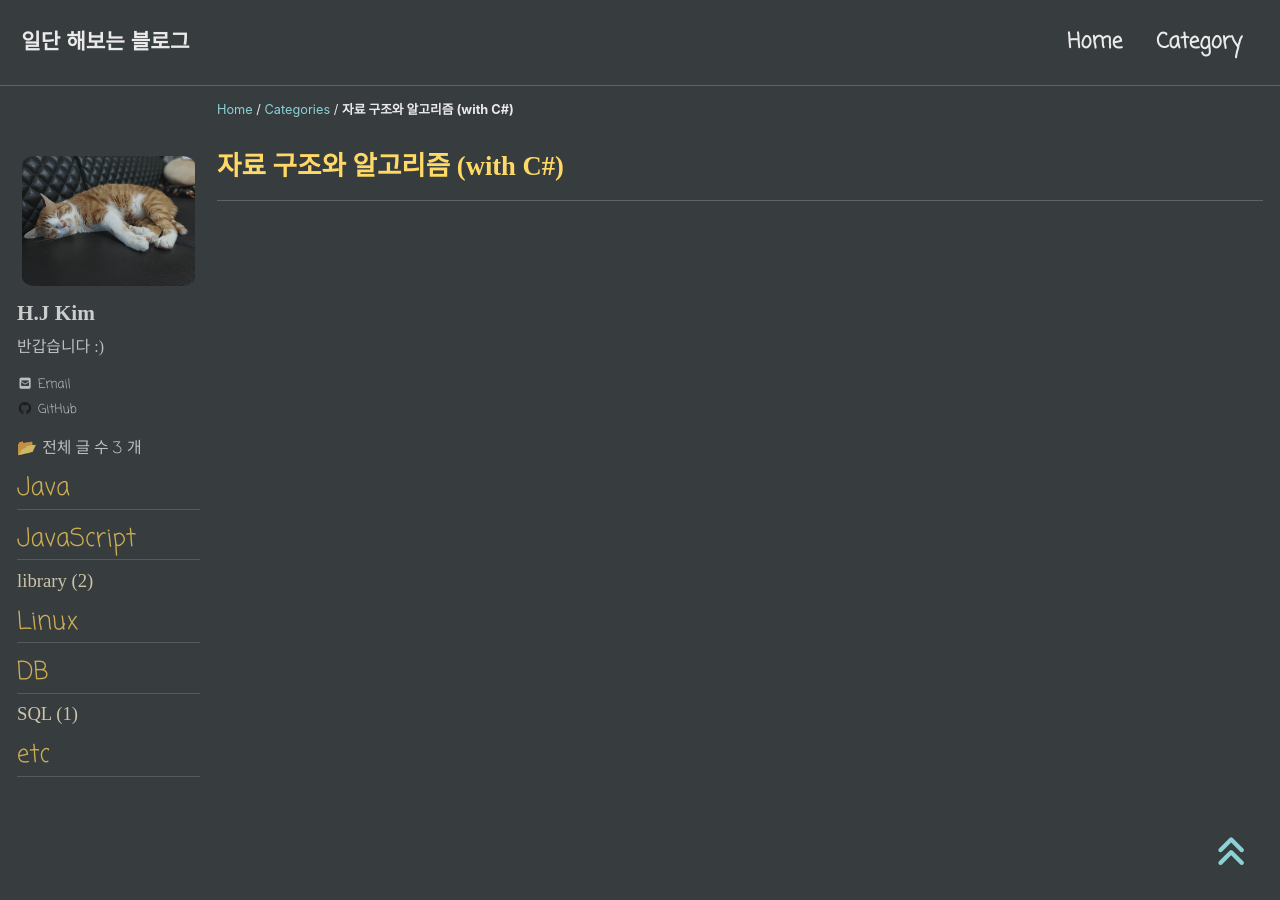
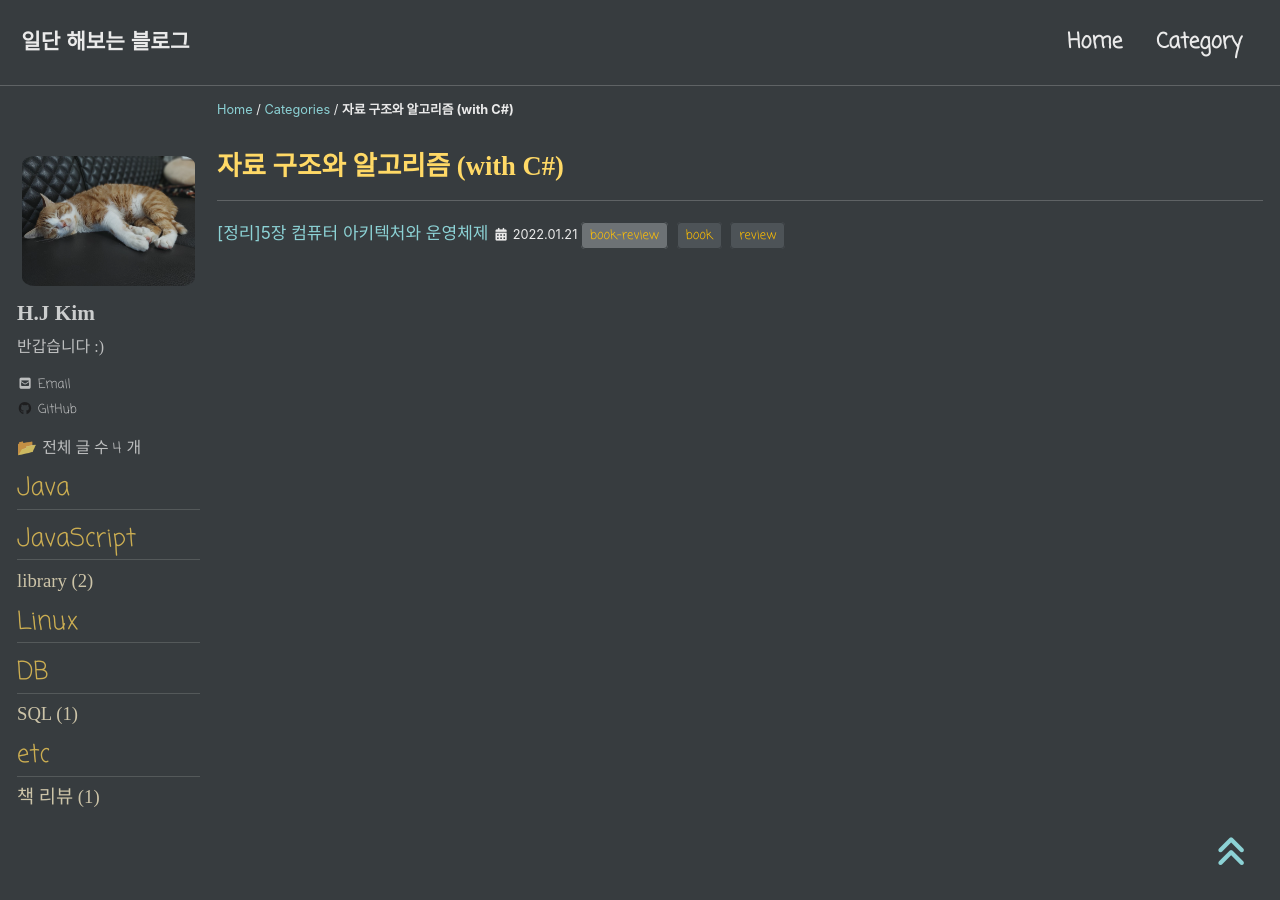
Before and after one commit to khyjin/khyjin.github.io, a Jekyll site: the page built from _pages/categories/category-book-review.md, in a window 1280 px wide and 900 px high. Built offline with Jekyll 4.4.1, drawn with Linux system fonts in a browser that asks for light colours; cached includes are drawn as plain includes; nearby versions of some CDN libraries; some web fonts are replaced.

Commit message:
etc 추가

```diff
--- a/_includes/nav_list_main
+++ b/_includes/nav_list_main
@@ -88,7 +88,7 @@
         <span class="nav__sub-title">etc</span>
             <ul>
                 {% for category in site.categories %}
-                    {% if category[0] == "book" %}
+                    {% if category[0] == "book-review" %}
                         <li><a href="/categories/book" class="">책 리뷰 ({{category[1].size}})</a></li>
                     {% endif %}
                 {% endfor %}
--- a/_pages/categories/category-algorithm-lesson-2.md
+++ b/_pages/categories/category-book-review.md
@@ -1,7 +1,7 @@
 ---
 title: "자료 구조와 알고리즘 (with C#)"
 layout: archive
-permalink: categories/algorithm-lesson-2
+permalink: categories/book-review
 author_profile: true
 sidebar_main: true
 ---
@@ -10,5 +10,5 @@ sidebar_main: true
 
 ***
 
-{% assign posts = site.categories['Algorithm Lesson 2'] %}
+{% assign posts = site.categories['book-review'] %}
 {% for post in posts %} {% include archive-single2.html type=page.entries_layout %} {% endfor %}
--- /dev/null
+++ b/_posts/etc/book-review/2022-01-21-theSecretOfProgram5.md
@@ -0,0 +1,16 @@
+---
+title:  "[정리]5장 컴퓨터 아키텍처와 운영체제"
+excerpt: "한권으로 읽는 컴퓨터 프로그래밍"
+
+categories:
+  - book-review
+tags:
+  - [book, review]
+
+toc: true
+toc_sticky: true
+
+date: 2022-01-21
+last_modified_at: 2022-01-21
+layout: single
+---
```
Also changed, not shown: _pages/categories/category-JavaScript-Lib.md (+1 -1 lines).
